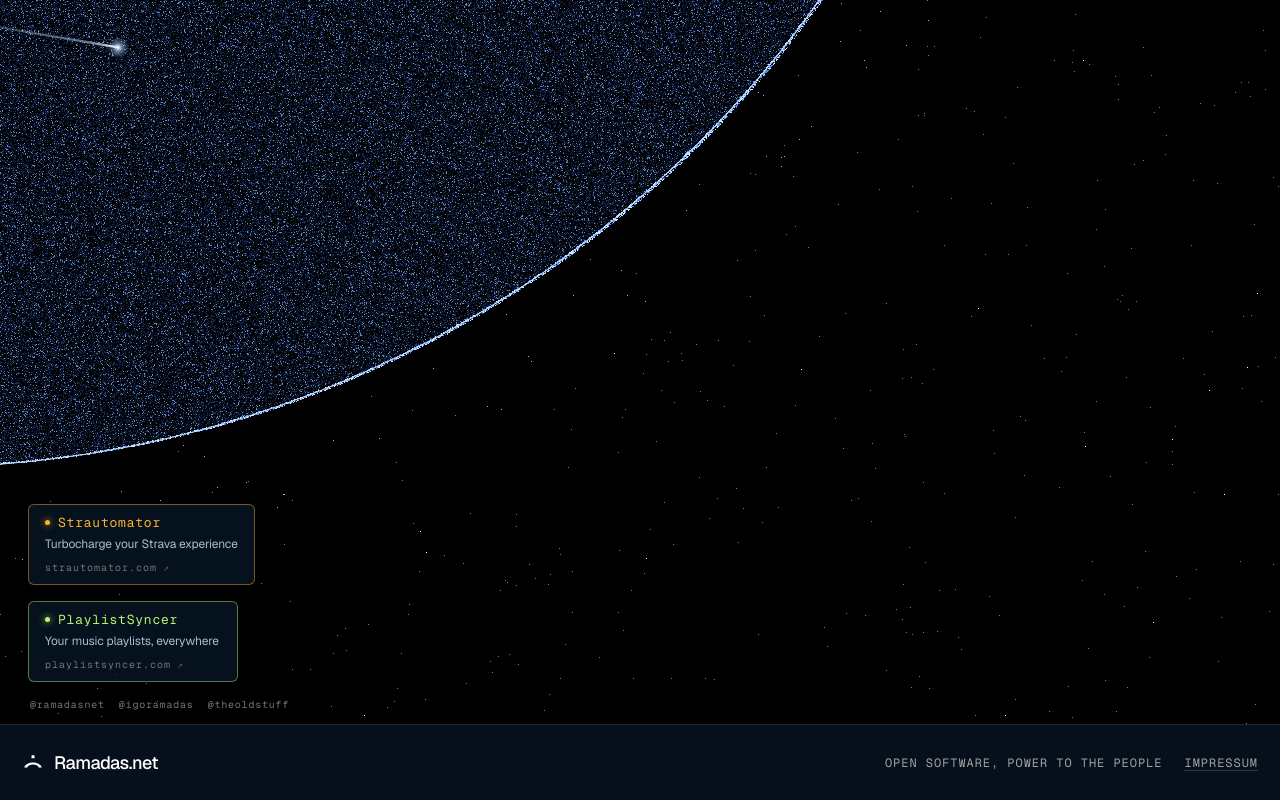
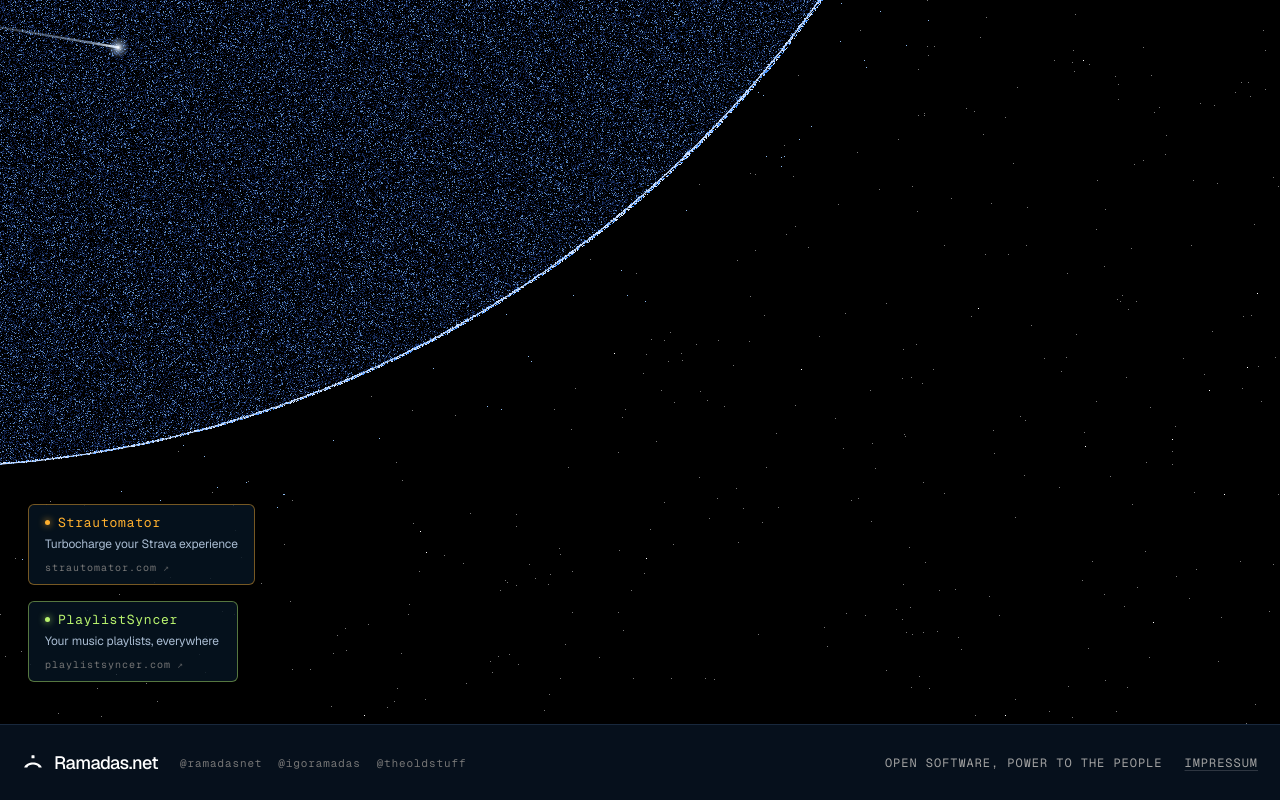
Before and after one commit to ramadasnet/www, a plain HTML site: page index.html in a window 1280 px wide. Drawn offline with nearby package versions, Linux system fonts and the light colour scheme.

Commit message:
Move GitHub org links to the footer

```diff
--- a/index.html
+++ b/index.html
@@ -152,11 +152,12 @@
 
             .orgs {
                 display: flex;
+                align-items: center;
                 flex-wrap: wrap;
-                gap: 6px 14px;
-                padding-left: 2px;
+                align-self: center;
+                gap: 6px 16px;
                 font-family: var(--mono);
-                font-size: 10px;
+                font-size: 11px;
                 letter-spacing: 0.08em;
             }
 
@@ -389,11 +390,6 @@
                 <span class="tag">Your music playlists, everywhere</span>
                 <span class="url">playlistsyncer.com <span class="go" aria-hidden="true">↗</span></span>
             </a>
-            <div class="orgs" aria-label="GitHub">
-                <a href="https://github.com/ramadasnet" target="_blank" rel="noopener noreferrer">@ramadasnet</a>
-                <a href="https://github.com/igoramadas" target="_blank" rel="noopener noreferrer">@igoramadas</a>
-                <a href="https://github.com/theoldstuff" target="_blank" rel="noopener noreferrer">@theoldstuff</a>
-            </div>
         </nav>
 
         <footer class="bar">
@@ -405,6 +401,11 @@
                     </svg>
                     Ramadas.net
                 </a>
+                <div class="orgs" aria-label="GitHub">
+                    <a href="https://github.com/ramadasnet" target="_blank" rel="noopener noreferrer">@ramadasnet</a>
+                    <a href="https://github.com/igoramadas" target="_blank" rel="noopener noreferrer">@igoramadas</a>
+                    <a href="https://github.com/theoldstuff" target="_blank" rel="noopener noreferrer">@theoldstuff</a>
+                </div>
             </div>
 
             <p class="legal">
```
